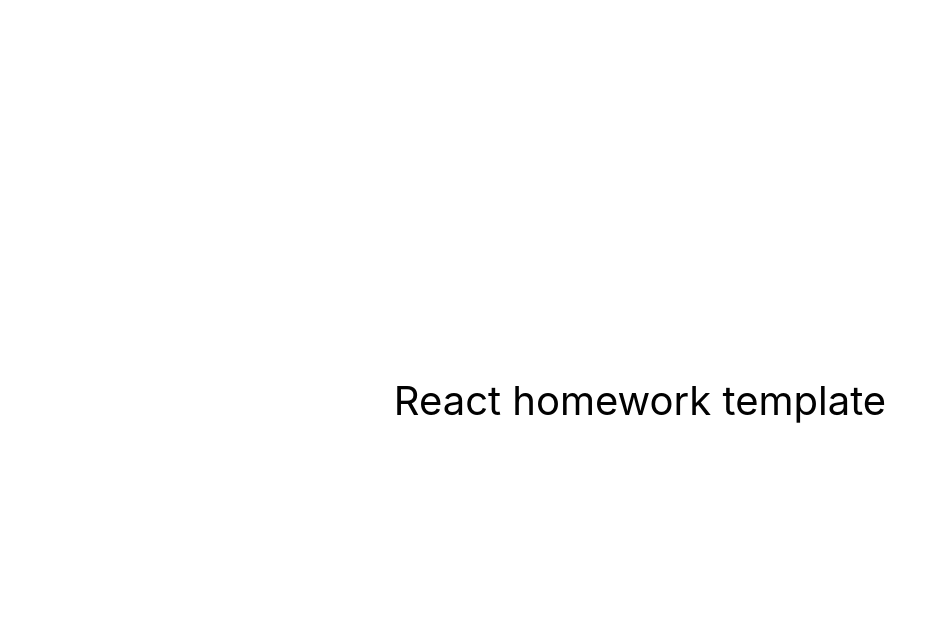
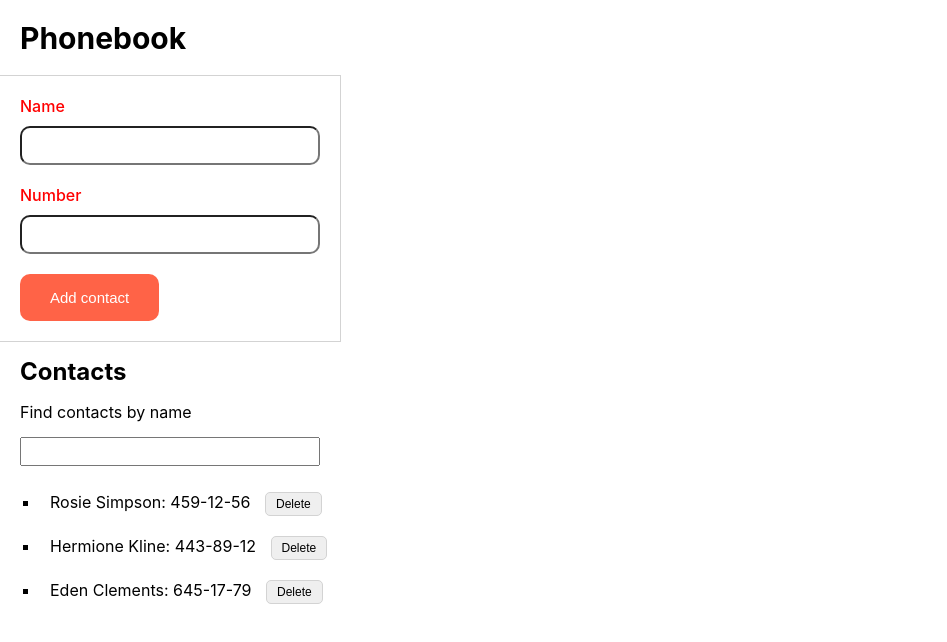
Before and after one commit to tumanchyk/goit-react-hw-02-phonebook, a React (Create React App) app: page / in a window 1280 px wide. Shown: the top 642 px of the page, without its empty margins (0-947 px from the left). Built offline with nearby package versions, Linux system fonts and the light colour scheme.

Commit message:
main part

```diff
--- a/package.json
+++ b/package.json
@@ -4,9 +4,12 @@
   "private": true,
   "homepage": "https://tumanchyk.github.io/goit-react-hw-02-phonebook/",
   "dependencies": {
+    "@emotion/react": "^11.10.6",
+    "@emotion/styled": "^11.10.6",
     "@testing-library/jest-dom": "^5.16.3",
     "@testing-library/react": "^12.1.4",
     "@testing-library/user-event": "^13.5.0",
+    "nanoid": "^4.0.1",
     "react": "^18.1.0",
     "react-dom": "^18.1.0",
     "react-scripts": "5.0.1",
--- a/src/components/App.jsx
+++ b/src/components/App.jsx
@@ -1,16 +1,59 @@
-export const App = () => {
+import { Component } from "react"
+import {Title1, Title2} from './Title/Titles.styled.jsx'
+import ContactForm from "./Form/ContactForm";
+import ContactList from "./ContactsList/ContactsList.jsx";
+import Filter from "./Filter/Filter.jsx";
+import { nanoid } from 'nanoid'
+
+ class App extends Component {
+  state = {
+    contacts: [
+      {id: 'id-1', name: 'Rosie Simpson', number: '459-12-56'},
+      {id: 'id-2', name: 'Hermione Kline', number: '443-89-12'},
+      {id: 'id-3', name: 'Eden Clements', number: '645-17-79'},
+    ],
+    filter: '',
+  };
+
+  onFormSubmit({name, number}){
+    const contact= {
+      id: nanoid(7),
+      name,
+      number
+    };
+  this.setState(({contacts}) => ({
+    contacts: [contact, ...contacts],
+  }))
+  }
+
+  onDeleteContact(contactId){
+    this.setState(({contacts})=> ({
+    contacts: contacts.filter(({id}) => id !== contactId)
+  })
+    )
+console.log(this.state);
+  }
+
+  handleFilter(message){
+    this.setState({filter: message})}
+
+  findContact(){
+    const {contacts, filter} = this.state;
+    return contacts.filter(contact => contact.name.toLowerCase().includes(filter.toLowerCase()))
+  }
+
+
+  render(){
+    const foundContacts = this.findContact();
   return (
-    <div
-      style={{
-        height: '100vh',
-        display: 'flex',
-        justifyContent: 'center',
-        alignItems: 'center',
-        fontSize: 40,
-        color: '#010101'
-      }}
-    >
-      React homework template
-    </div>
-  );
+    <>
+  <Title1>Phonebook</Title1>
+  <ContactForm onSubmit={this.onFormSubmit.bind(this)}/>
+
+  <Title2>Contacts</Title2>
+  <Filter onChange={this.handleFilter.bind(this)}/>
+  <ContactList contacts={foundContacts} handleDelete={this.onDeleteContact.bind(this)}/>
+    </>
+  )}
 };
+export { App };
--- /dev/null
+++ b/src/components/ContactsList/Contacts.style.jsx
@@ -0,0 +1,18 @@
+import styled from "@emotion/styled";
+
+const List = styled.ul`
+`
+const ContactItem = styled.li`
+list-style: square;
+padding: 10px;
+`
+const ButtonDelete = styled.button`
+font-size: 12px;
+border-radius: 5px;
+padding: 4px 10px;
+border: 1px solid lightgrey;
+cursor: pointer;
+font-weight: 500;
+margin-left: 10px;
+`
+export{List, ContactItem, ButtonDelete}
--- /dev/null
+++ b/src/components/ContactsList/ContactsList.jsx
@@ -0,0 +1,8 @@
+import { List, ContactItem, ButtonDelete } from "./Contacts.style"
+export default function ContactList ({contacts, handleDelete}){
+    return (
+        <List>
+       { contacts.map(({id, name, number}) => <ContactItem key={id}>{`${name}: ${number}`} <ButtonDelete type="button" onClick={() => handleDelete(id)}>Delete</ButtonDelete></ContactItem>)}
+        </List>
+    )
+}
--- /dev/null
+++ b/src/components/Filter/Filter.jsx
@@ -0,0 +1,20 @@
+import { Component } from "react"
+import { Label, Input } from "./Filter.styled";
+export default class Filter extends Component{
+    state={
+        message: ''
+    }
+    handleFilter= e =>{
+        this.setState({ message: e.currentTarget.value})
+        this.props.onChange(this.state.message)
+    }
+
+    render(){
+    return (
+        <Label>
+            Find contacts by name
+            <Input type="text" onChange={this.handleFilter}/>
+        </Label>
+    )
+    }
+}
--- /dev/null
+++ b/src/components/Filter/Filter.styled.jsx
@@ -0,0 +1,12 @@
+import styled from "@emotion/styled";
+
+const Label = styled.label`
+display: flex;
+flex-direction: column;
+margin-left: 20px;
+width: 300px;
+`
+const Input = styled.input`
+padding: 5px;
+margin-top: 15px;`
+export {Label, Input}
--- /dev/null
+++ b/src/components/Form/ContactForm.jsx
@@ -0,0 +1,54 @@
+import { Component } from "react";
+import { FormEl, Label, Input, Button } from "./Form.styled";
+export default class ContactForm extends Component{
+    state = {
+        name: '',
+        number: ''
+      }
+    handleChange = e => {
+        const {name, value} = e.currentTarget;
+        this.setState({[name]: value })
+    }
+
+    handleSubmit = e => {
+        e.preventDefault();
+        this.props.onSubmit(this.state);
+        this.reset()
+    }
+    reset = () => {
+        this.setState({ name: '', number: '' });
+      };
+    render(){
+        return (
+            <FormEl onSubmit={this.handleSubmit}>
+                <Label>
+                    Name
+                    <Input
+                    type="text"
+                    name="name"
+                    value={this.state.name}
+                    onChange={this.handleChange}
+                    pattern="^[a-zA-Zа-яА-Я]+(([' -][a-zA-Zа-яА-Я ])?[a-zA-Zа-яА-Я]*)*$"
+                    title="Name may contain only letters, apostrophe, dash and spaces. For example Adrian, Jacob Mercer, Charles de Batz de Castelmore d'Artagnan"
+                    required
+                    />
+                </Label>
+                <Label>
+                    Number
+                    <Input
+                    type="tel"
+                    name="number"
+                    value={this.state.number}
+                    onChange={this.handleChange}
+                    pattern="\+?\d{1,4}?[-.\s]?\(?\d{1,3}?\)?[-.\s]?\d{1,4}[-.\s]?\d{1,4}[-.\s]?\d{1,9}"
+                    title="Phone number must be digits and can contain spaces, dashes, parentheses and can start with +"
+                    required
+                    />
+                </Label>
+                <Button type='submit' disabled={!this.state.name && !this.state.number}>Add contact</Button>
+            </FormEl>
+        )
+      }
+
+
+}
--- /dev/null
+++ b/src/components/Form/Form.styled.jsx
@@ -0,0 +1,34 @@
+import styled from "@emotion/styled";
+
+
+const FormEl = styled.form`
+outline: 1px solid lightgrey;
+padding: 20px;
+width: 300px;
+`
+const Label = styled.label`
+display: flex;
+flex-direction: column;
+font-weight: 500;
+color: red;
+margin-bottom: 20px;
+`
+const Input = styled.input`
+padding: 10px;
+color: black;
+border-radius: 10px;
+outline: none;
+margin-top: 10px
+`
+const Button = styled.button`
+color: #fff;
+background-color: tomato;
+border: none;
+padding: 15px 30px;
+border-radius: 10px;
+cursor: pointer;
+margin: 0 auto;
+font-weight: 500;
+font-size: 15px
+`
+export {FormEl, Label, Input, Button}
--- /dev/null
+++ b/src/components/Title/Titles.styled.jsx
@@ -0,0 +1,8 @@
+import styled from "@emotion/styled";
+
+export const Title1 = styled.h1`
+font-size: 30px;
+margin-left: 20px`
+export const Title2 = styled.h1`
+font-size: 24px;
+margin-left: 20px`
```
Also changed, not shown: public/index.html (+1 -26 lines), 1 other file (tests, documents, lock files or other folders).
